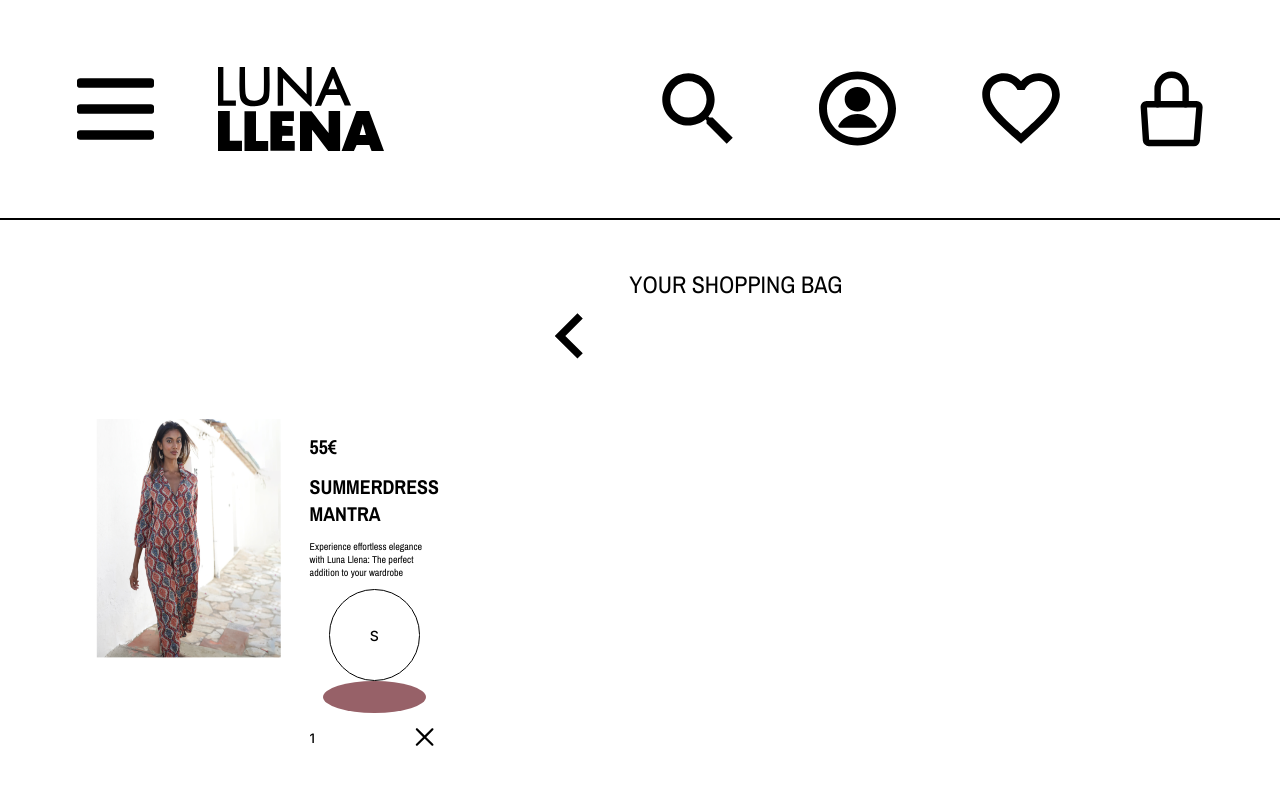
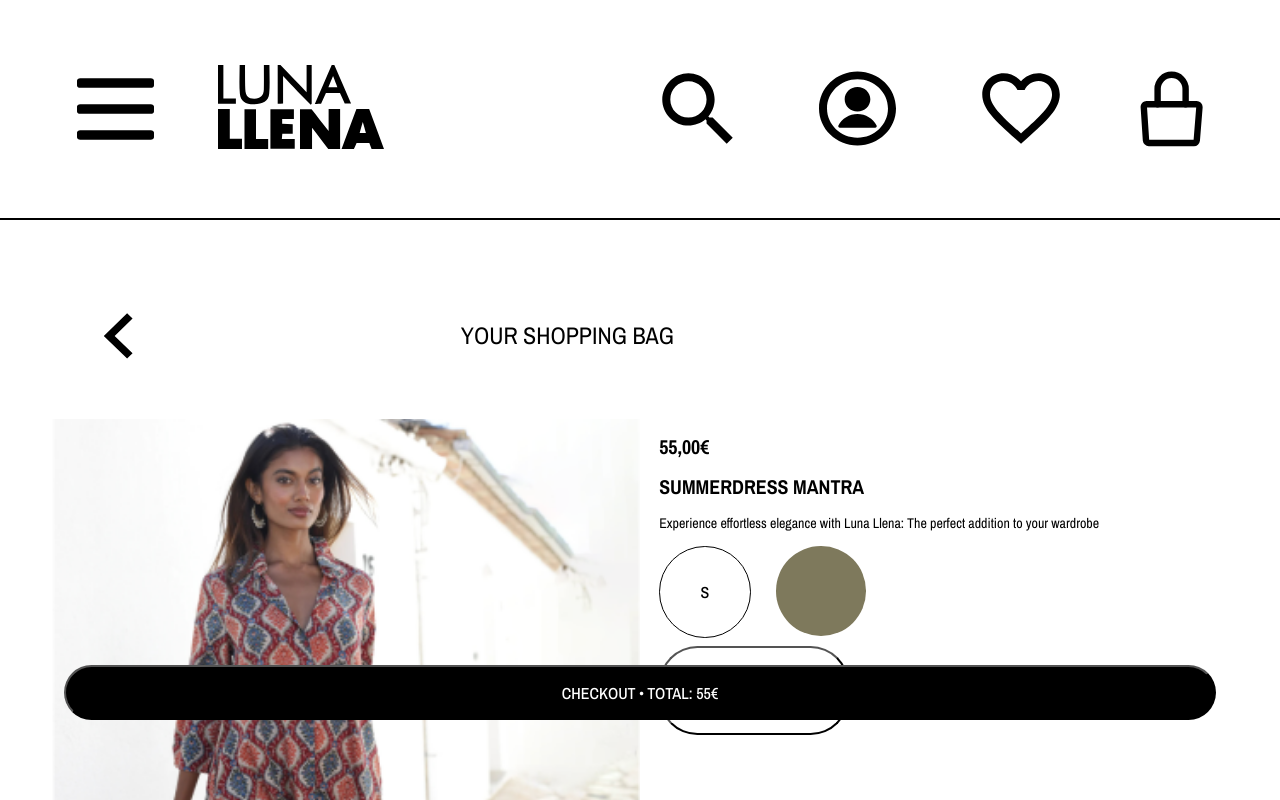
Before and after one commit to forsakenardy/Project-with-designers, a React (Vite) app: page /BagPageTest in a window 1280 px wide. Shown: the top 800 px of the page. Built offline with nearby package versions, Linux system fonts and the light colour scheme.

Commit message:
last page fixed

```diff
--- a/src/App.css
+++ b/src/App.css
@@ -224,11 +224,13 @@ body {
 }
 
 .addbutton {
+  bottom: 5vh;
+  left: 5vw;
   width: 90vw;
   background-color: white;
   border-radius: 3vw;
   color: var(--Mobile-background, #000);
-  margin-bottom: 5vw;
+  margin-bottom: 5vh;
 }
 
 .addbutton h2 {
@@ -330,12 +332,9 @@ body {
   width: 44vw;
 }
 
-/**ADDTOBAGPAGE*/
-
 .AddToBag-container {
   height: 80vh;
   padding-top: 2.5%;
-  padding-left: 2.5%;
   display: flex;
   flex-direction: column;
   align-items: center;
@@ -360,7 +359,7 @@ body {
   background-color: #000;
   border-radius: 3vw;
   color: var(--Mobile-background, white);
-  margin-bottom: 5vw;
+  margin-bottom: 1vh;
 }
 
 .BtnAddtoBag {
@@ -368,7 +367,7 @@ body {
   background-color: white;
   border-radius: 3vw;
   color: var(--Mobile-background, #000);
-  margin-bottom: 5vw;
+  margin-bottom: 5vh;
 }
 
 
@@ -491,14 +490,14 @@ hr {
 a {
   text-decoration: none;
 }
-/**BAGPAGETEST*/
+
 .BagPageTest-container {
   padding-top: 2.5%;
-  padding-left: 2.5%;
-  padding-right: 2.5%;
   display: flex;
   flex-direction: column;
-  margin-left: 5vw;
+  margin-left: 4vw;
+  overflow-y: auto;
+
 }
 
 .bpt-arrow {
@@ -513,18 +512,24 @@ a {
   font-family: "Archivo Narrow";
   font-size: 24px;
   font-weight: 400;
-  margin-left: 3vw;
+  margin-left: 25vw;
 }
-.btp-img {
-  width: 40%;
+
+.bpt-paragraph {
+  color: var(--Mobile-background, #000);
+
+font-family: "Archivo Narrow";
+font-size: 14px;
+font-style: normal;
+font-weight: 400;
+line-height: normal;
 }
 
 .bpt-girl7 {
-  width: 95%;
-  height: 100%;
+  width: 46vw;
 }
 .bpt-full-description {
-  width: 40%;
+  width: 46%;
   margin-left: 1.5vw;
   font-family: "Archivo Narrow";
   font-size: 10px;
@@ -541,11 +546,12 @@ a {
   justify-content: center;
   align-items: center;
   color: var(--Mobile-background, #000);
-  font-family: Inter;
-  font-size: 14px;
+  font-family: "Archivo Narrow";
+  font-size: 16px;
   font-style: normal;
   font-weight: 500;
   line-height: normal;
+  text-transform: uppercase;
   cursor: pointer;
 }
 .bpt-colors-container {
@@ -556,17 +562,13 @@ a {
   margin-top: 2vh;
   gap: 4px;
 }
-
-.btp-color-sizes1 {
-  width: 8vw;
-  height: 4vh;
-  border-radius: 50%;
-  background-color: #976168;
-}
 .btp-sizeN {
-  display: flex;
-  flex-direction: row;
-  gap: 2vw;
+  color: var(--Mobile-background, #000);
+  font-family: Inter;
+  font-size: 13px;
+  font-style: normal;
+  font-weight: 500;
+  line-height: normal;
 }
 
 .black {
@@ -574,9 +576,8 @@ a {
   border-radius: 3vw;
   color: var(--Mobile-background, white);
   justify-content: center;
-  background-color: #000;
-  color: var(--Mobile-background, white);
   margin-top: 40%;
+  position: absolute;
 }
 .bpt-number-x {
   margin-top: 1vh;
@@ -596,14 +597,16 @@ a {
 }
 
 .bag-card {
-  width: 343px;
-  height: 239px;
+  width: 92vw;
   display: flex;
   flex-direction: row;
+  padding-bottom: 1vh;
+  border-bottom: 1px solid rgba(0, 0, 0, 0.20);
 }
 .arrow-and-title {
+  width: 90vw;
   display: flex;
-  justify-content: center;
+  align-items: center;
 }
 .centrar {
   display: flex;
@@ -611,3 +614,22 @@ a {
   flex-wrap: wrap;
   justify-content: space-evenly;
 }
+
+.go-to-bag {
+text-align: center;
+font-family: "Archivo Narrow";
+font-size: 16px;
+font-weight: 500;
+line-height: normal;
+
+}
+.last-button {
+  background-color: white;
+  border-radius: 3vw;
+  display: flex;
+  flex-direction: row;
+  justify-content: center;
+  align-items: center;
+  height: 7vw;
+  gap: 6vw;
+}
--- a/src/App.jsx
+++ b/src/App.jsx
@@ -60,10 +60,8 @@ function App() {
             </div>
           </div>
           <div className="icons1-2">
-            <img onClick={() => {
-            toggleClass()
-            toggleClass3()
-          }} className="logo" src={Logo} alt="" />
+            <Link to='/'><img className="logo" src={Logo} alt="" /></Link>
+
           </div>
         </div>
         <div className="icons2">
--- a/src/components/AddToBag.jsx
+++ b/src/components/AddToBag.jsx
@@ -5,14 +5,12 @@ import { Link } from "react-router-dom"
 function AddToBag() {
     return (
         <div className="AddToBag-container">
-         <h1 className="message">Item successfully added to your bag!</h1>
+            <h1 className="message">Item successfully added to your bag!</h1>
 
-         <div className="All-btnAddToBag-container">
-         <Link to="/BagPageTest"><button className="BtnAddtoBagB"><p >GO TO BAG</p></button>
-        </Link>
-        <Link to="/Dress1"><button className="BtnAddtoBag"><p >CONTINUE SHOPPING</p></button>
-        </Link>
-         </div>
+            <div className="All-btnAddToBag-container">
+                <Link to="/BagPageTest"><button className="BtnAddtoBagB"><h1 className="go-to-bag" >GO TO BAG</h1></button></Link>
+                <Link to="/Dress1"><button className="BtnAddtoBag"><h1 className="go-to-bag" >CONTINUE SHOPPING</h1></button></Link>
+            </div>
 
         </div>
 
--- a/src/components/BagPageTest.jsx
+++ b/src/components/BagPageTest.jsx
@@ -1,5 +1,4 @@
 import girl7 from "../assets/images/girl7.png";
-
 import arrow from "../assets/images/arrow.svg";
 import { Link } from "react-router-dom";
 import close from "../assets/images/close.svg";
@@ -13,32 +12,30 @@ function BagPageTest() {
         </Link>
         <h1 className="bpt-title">YOUR SHOPPING BAG</h1>
       </div>
-
-      <div>
       <div className="bag-card">
-          <div className="bpt-img">
         <img className="bpt-girl7" src={girl7} alt="" />
-          </div>
-
         <div className="bpt-full-description">
-            <h1>55€</h1>
+          <h1>55,00€</h1>
           <h1 className="bpt-drs-name">SUMMERDRESS MANTRA</h1>
           <p className="bpt-paragraph">
             Experience effortless elegance with Luna Llena: The perfect
             addition to your wardrobe
           </p>
 
-            <div className="centrar">
+          <div className="sizes colors">
             <div className="bpt-drs-sizes">
               <div className="btp-size">S</div>
             </div>
-              <div className="btp-color-sizes1"></div>
+            <div className="color2 sizes1"></div>
           </div>
 
           <div className="bpt-number-x">
+            <button className="last-button">
+              <h1 className="btp-sizeN">-</h1>
               <h1 className="btp-sizeN">1</h1>
+              <h1 className="btp-sizeN">+</h1>
+            </button>
             <img src={close} alt="" />
-            </div>
           </div>
         </div>
       </div>
```
Lines whose indentation alone changed are shown as unchanged.
